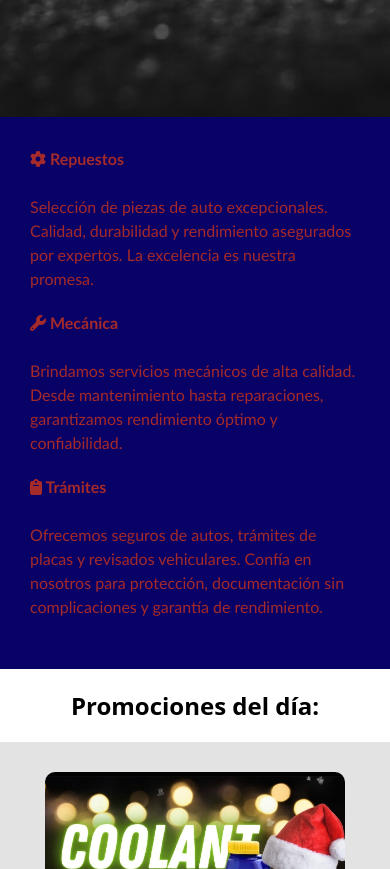
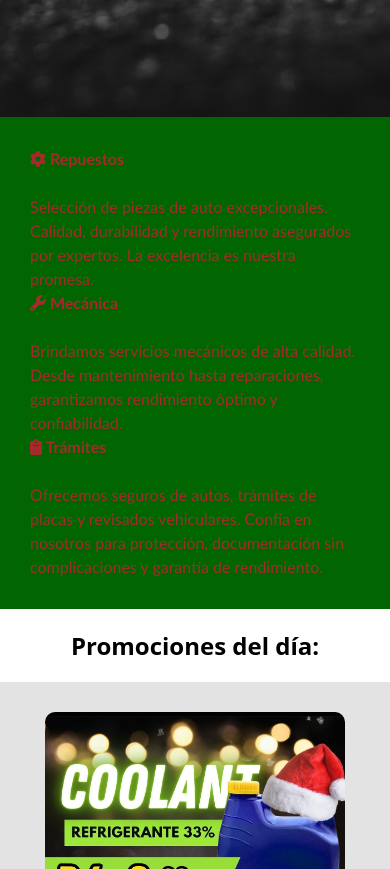
Before and after one commit to jhonfei/Tfoton, a plain HTML site: page index.html in a window 390 px wide. Shown: the part 645-1514 px from the top of the page. Drawn offline with Linux system fonts and the light colour scheme.

Commit message:
Add files via upload

```diff
--- a/style.css
+++ b/style.css
@@ -87,35 +87,32 @@ header img{
 }
 
 
-#servicios {
+#servicios{
     line-height: 1.5;
-    background-color: rgb(8, 1, 102);
+    background-color: rgb(1, 102, 1);
     color: white;
     display: flex;
+
     flex-wrap: wrap;
     padding: 30px;
     justify-content: space-evenly;
+
 }
+#servicios div{
 
-#servicios div {
     width: 400px;
 }
-
 @media screen and (max-width: 600px) {
-    #servicios {
+    #servicios{
         display: flex;
         flex-direction: column;
-        align-items: center; /* Centra los elementos en el eje horizontal */
     }
-
     #servicios div {
         color: brown;
         font-size: medium;
         width: 100%; /* Hace que el ancho sea del 100%, ocupando todo el ancho del contenedor padre */
-        margin-bottom: 20px; /* Agrega un margen inferior para separar los elementos */
     }
 }
-
 
 #promo {
     display: flex;
```
